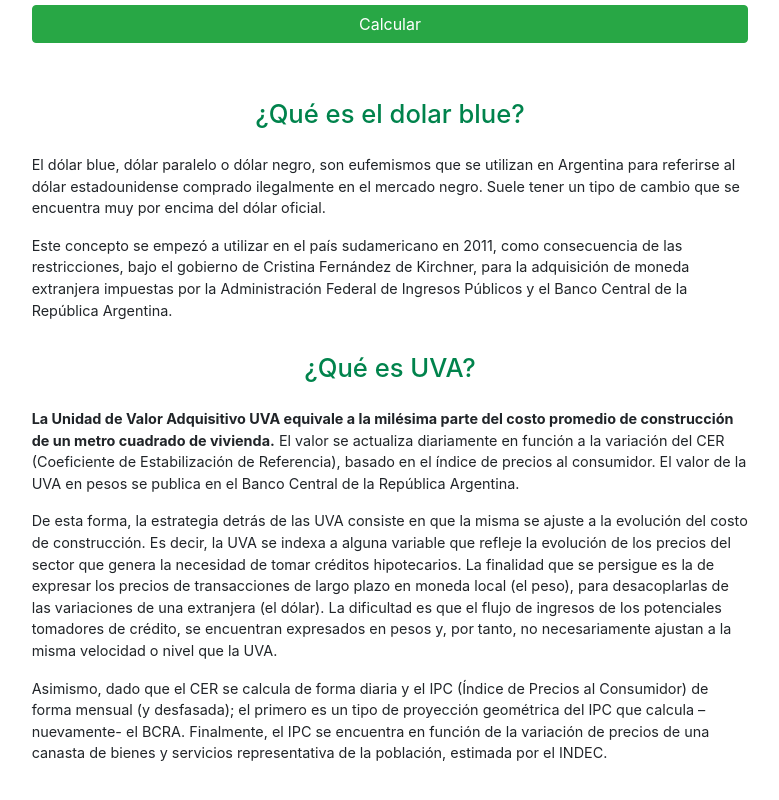
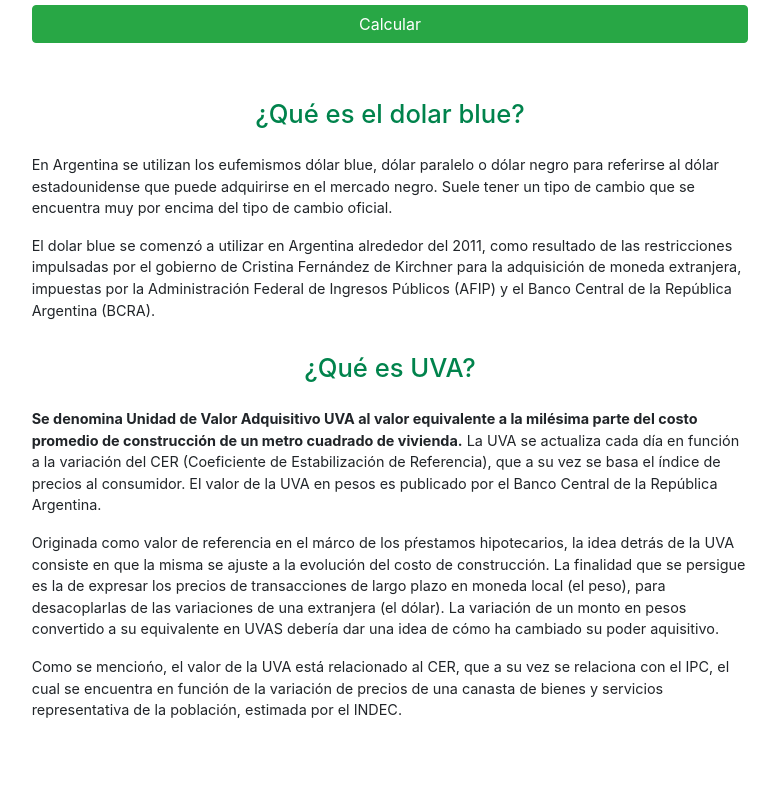
Before and after one commit to LeandroHornos/tu-sueldo-en-dolares, a React (Create React App) app: page / in a window 1280 px wide. Shown: the part 824-1624 px from the top of the page, without its empty margins (90-869 px from the left). After the commit the page ends 1581 px from the top, so only its background shows below. Built offline with nearby package versions, Linux system fonts and the light colour scheme.

Commit message:
modifico ligeramente textos en query

```diff
--- a/src/Components/Query.jsx
+++ b/src/Components/Query.jsx
@@ -124,9 +124,9 @@ const Query = (props) => {
                 comprás mucho menos?{" "}
                 <strong>
                   {" "}
-                  Compará como variaron entre dos fechas tu salario, tu alquiler,
-                  la cuota del préstamo o cualquier otro monto en pesos
-                  argentinos convirtiéndolos en su equivalente en dólares
+                  Compará como variaron entre dos fechas tu salario, tu
+                  alquiler, la cuota del préstamo o cualquier otro monto en
+                  pesos argentinos convirtiéndolos en su equivalente en dólares
                   utilizando esta aplicación.
                 </strong>{" "}
                 Completá los montos en pesos correspondientes a dos fechas
@@ -230,56 +230,52 @@ const Query = (props) => {
                   ¿Qué es el dolar blue?
                 </h2>
                 <p>
-                  El dólar blue, dólar paralelo o dólar negro, son eufemismos
-                  que se utilizan en Argentina para referirse al dólar
-                  estadounidense comprado ilegalmente en el mercado negro. Suele
-                  tener un tipo de cambio que se encuentra muy por encima del
-                  dólar oficial.
+                  En Argentina se utilizan los eufemismos dólar blue, dólar
+                  paralelo o dólar negro para referirse al dólar estadounidense
+                  que puede adquirirse en el mercado negro. Suele tener un tipo
+                  de cambio que se encuentra muy por encima del tipo de cambio
+                  oficial.
                 </p>
                 <p>
-                  Este concepto se empezó a utilizar en el país sudamericano en
-                  2011, como consecuencia de las restricciones, bajo el gobierno
-                  de Cristina Fernández de Kirchner, para la adquisición de
-                  moneda extranjera impuestas por la Administración Federal de
-                  Ingresos Públicos y el Banco Central de la República
-                  Argentina.
+                  El dolar blue se comenzó a utilizar en Argentina alrededor del
+                  2011, como resultado de las restricciones impulsadas por el
+                  gobierno de Cristina Fernández de Kirchner para la adquisición
+                  de moneda extranjera, impuestas por la Administración Federal
+                  de Ingresos Públicos (AFIP) y el Banco Central de la República
+                  Argentina (BCRA).
                 </p>
               </article>
               <article id="que-es-el-valor-uva">
                 <h2 className="txt-color-1 text-center">¿Qué es UVA?</h2>
                 <p>
                   <strong>
-                    La Unidad de Valor Adquisitivo UVA equivale a la milésima
-                    parte del costo promedio de construcción de un metro
-                    cuadrado de vivienda.
+                    Se denomina Unidad de Valor Adquisitivo UVA al valor
+                    equivalente a la milésima parte del costo promedio de
+                    construcción de un metro cuadrado de vivienda.
                   </strong>{" "}
-                  El valor se actualiza diariamente en función a la variación
-                  del CER (Coeficiente de Estabilización de Referencia), basado
-                  en el índice de precios al consumidor. El valor de la UVA en
-                  pesos se publica en el Banco Central de la República
+                  La UVA se actualiza cada día en función a la variación del CER
+                  (Coeficiente de Estabilización de Referencia), que a su vez se
+                  basa el índice de precios al consumidor. El valor de la UVA en
+                  pesos es publicado por el Banco Central de la República
                   Argentina.
                 </p>
                 <p>
-                  De esta forma, la estrategia detrás de las UVA consiste en que
-                  la misma se ajuste a la evolución del costo de construcción.
-                  Es decir, la UVA se indexa a alguna variable que refleje la
-                  evolución de los precios del sector que genera la necesidad de
-                  tomar créditos hipotecarios. La finalidad que se persigue es
-                  la de expresar los precios de transacciones de largo plazo en
-                  moneda local (el peso), para desacoplarlas de las variaciones
-                  de una extranjera (el dólar). La dificultad es que el flujo de
-                  ingresos de los potenciales tomadores de crédito, se
-                  encuentran expresados en pesos y, por tanto, no necesariamente
-                  ajustan a la misma velocidad o nivel que la UVA.
+                  Originada como valor de referencia en el márco de los
+                  pŕestamos hipotecarios, la idea detrás de la UVA consiste en
+                  que la misma se ajuste a la evolución del costo de
+                  construcción. La finalidad que se persigue es la de expresar
+                  los precios de transacciones de largo plazo en moneda local
+                  (el peso), para desacoplarlas de las variaciones de una
+                  extranjera (el dólar). La variación de un monto en pesos
+                  convertido a su equivalente en UVAS debería dar una idea de
+                  cómo ha cambiado su poder aquisitivo.
                 </p>
                 <p>
-                  Asimismo, dado que el CER se calcula de forma diaria y el IPC
-                  (Índice de Precios al Consumidor) de forma mensual (y
-                  desfasada); el primero es un tipo de proyección geométrica del
-                  IPC que calcula –nuevamente- el BCRA. Finalmente, el IPC se
-                  encuentra en función de la variación de precios de una canasta
-                  de bienes y servicios representativa de la población, estimada
-                  por el INDEC.
+                  Como se menciońo, el valor de la UVA está relacionado al CER,
+                  que a su vez se relaciona con el IPC, el cual se encuentra en
+                  función de la variación de precios de una canasta de bienes y
+                  servicios representativa de la población, estimada por el
+                  INDEC.
                 </p>
               </article>
             </section>
```
